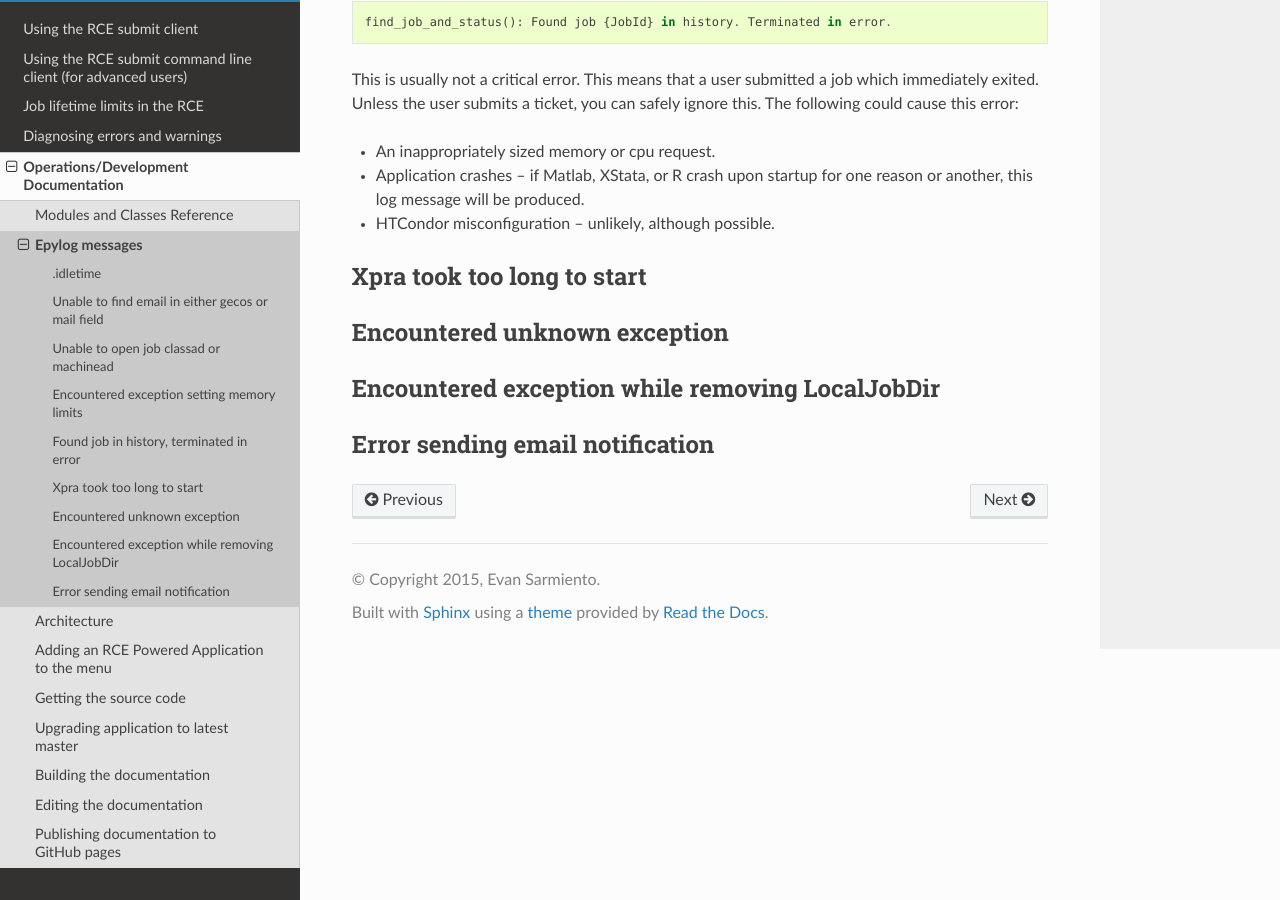
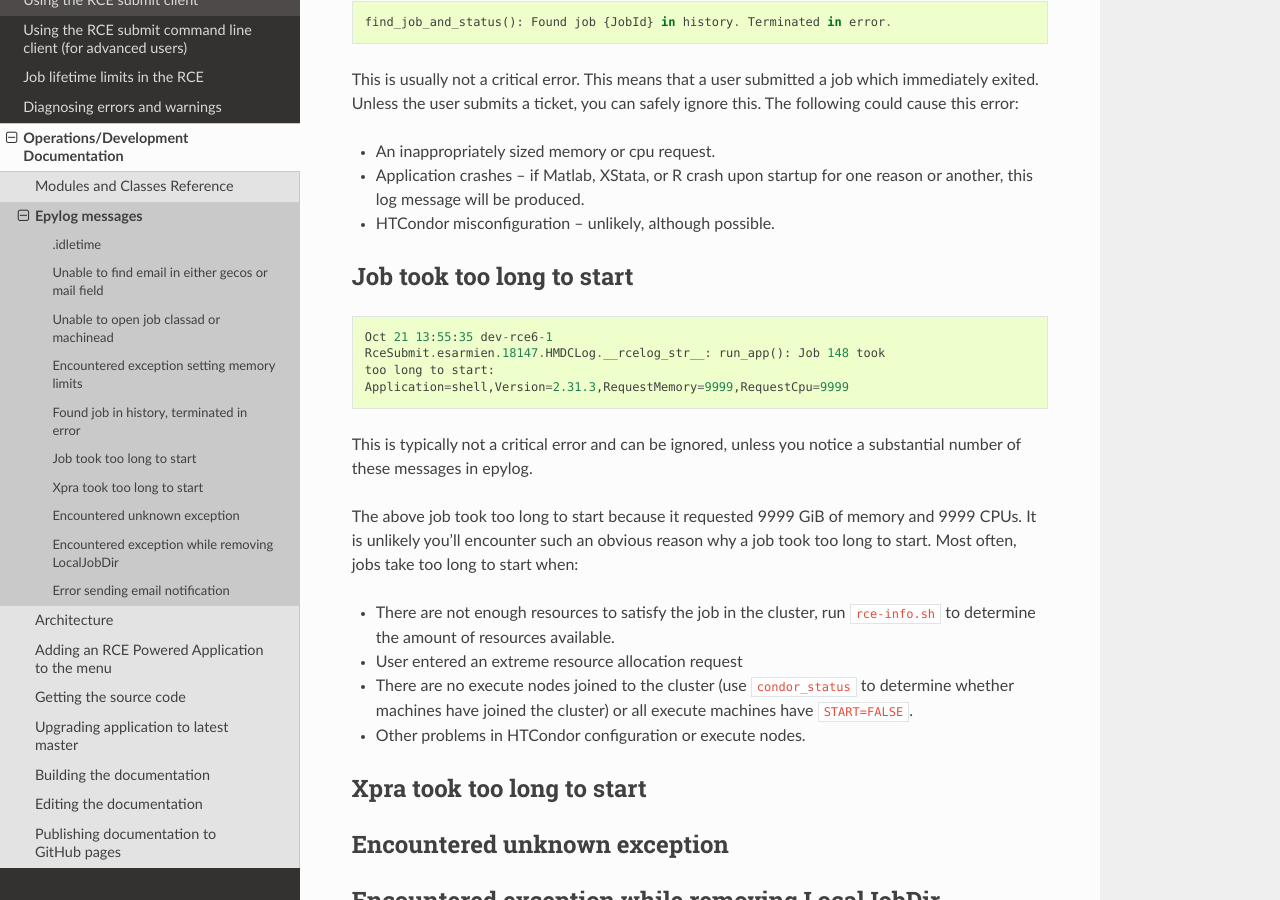
Before and after one commit to hmdc/rce-interactive-tools, a Sphinx documentation site: the page built from doc/source/development/logs.rst, in a window 1280 px wide and 900 px high, scrolled down 2123 px. Built offline with Sphinx 7.4.7 and the Read the Docs theme 2.0.0, drawn with Linux system fonts in a browser that asks for light colours.

Commit message:
Add more

```diff
--- a/doc/source/development/logs.rst
+++ b/doc/source/development/logs.rst
@@ -114,6 +114,35 @@ safely ignore this. The following could cause this error:
   one reason or another, this log message will be produced.
 * HTCondor misconfiguration -- unlikely, although possible.
 
+Job took too long to start
+--------------------------
+::
+
+  Oct 21 13:55:35 dev-rce6-1
+  RceSubmit.esarmien.18147.HMDCLog.__rcelog_str__: run_app(): Job 148 took
+  too long to start:
+  Application=shell,Version=2.31.3,RequestMemory=9999,RequestCpu=9999
+
+This is typically not a critical error and can be ignored, unless you
+notice a substantial number of these messages in epylog.
+
+The above job took too long to start because it requested 9999 GiB of
+memory and 9999 CPUs. It is unlikely you'll encounter such an obvious
+reason why a job took too long to start. Most often, jobs take too long
+to start when:
+
+* There are not enough resources to satisfy the job in the cluster, run
+  ``rce-info.sh`` to determine the amount of resources available.
+
+* User entered an extreme resource allocation request
+
+* There are no execute nodes joined to the cluster (use
+  ``condor_status`` to determine whether machines have joined the
+  cluster) or all execute machines have ``START=FALSE``.
+
+* Other problems in HTCondor configuration or execute nodes.
+
+
 Xpra took too long to start
 ---------------------------
 
```
